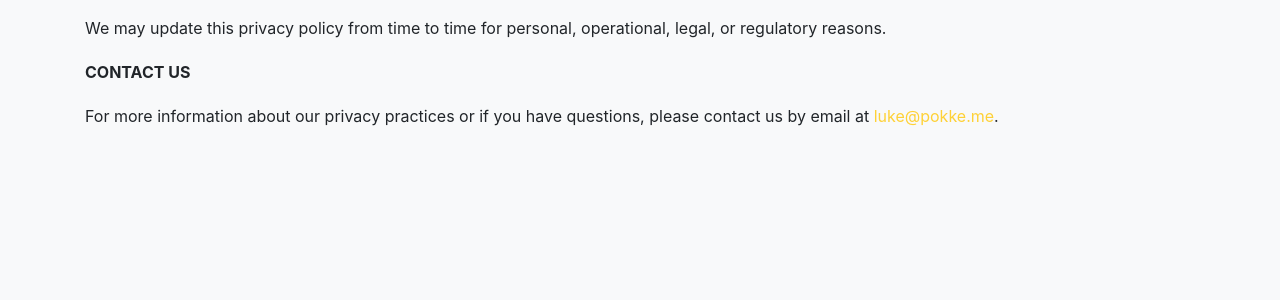
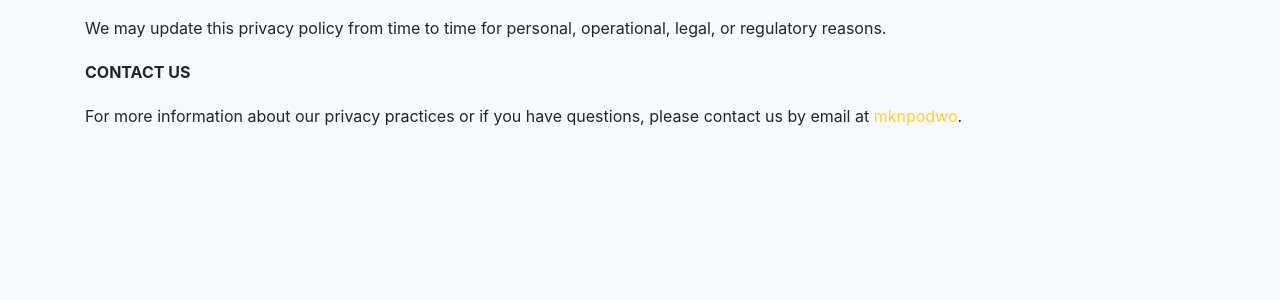
Before and after one commit to Project-Pk/Project-PK.github.io, a Jekyll site: the page built from legal.md, in a window 1280 px wide. Shown: the part 358-658 px from the top of the page. Built offline with Jekyll 4.4.1, drawn with Linux system fonts in a browser that asks for light colours; some web fonts are replaced.

Commit message:
docs: id 테스트

```diff
--- a/_config.yml
+++ b/_config.yml
@@ -8,7 +8,7 @@ url    : ""
 baseurl: ""
 
 title      : Pokke
-email      : luke@pokke.me #this is also the email contact forms will go to
+email      : mknpodwo #this is also the email contact forms will go to
 description: "Project Pokke Landing Page"
 author     : Pokke
 # logo:     #optional, defaults to site title
```
